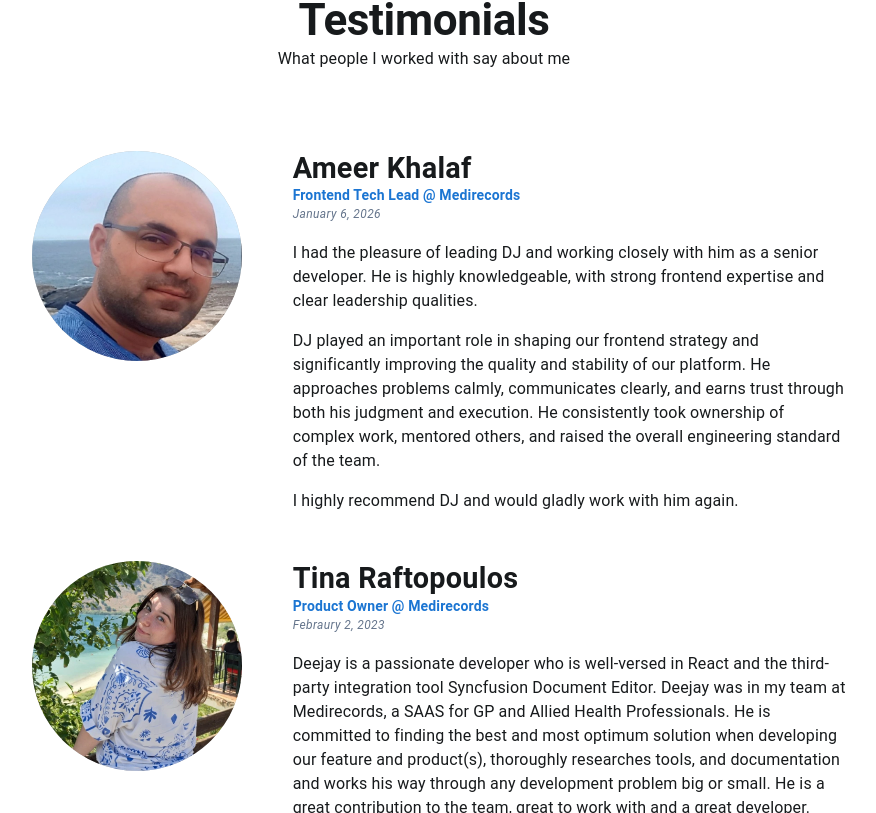
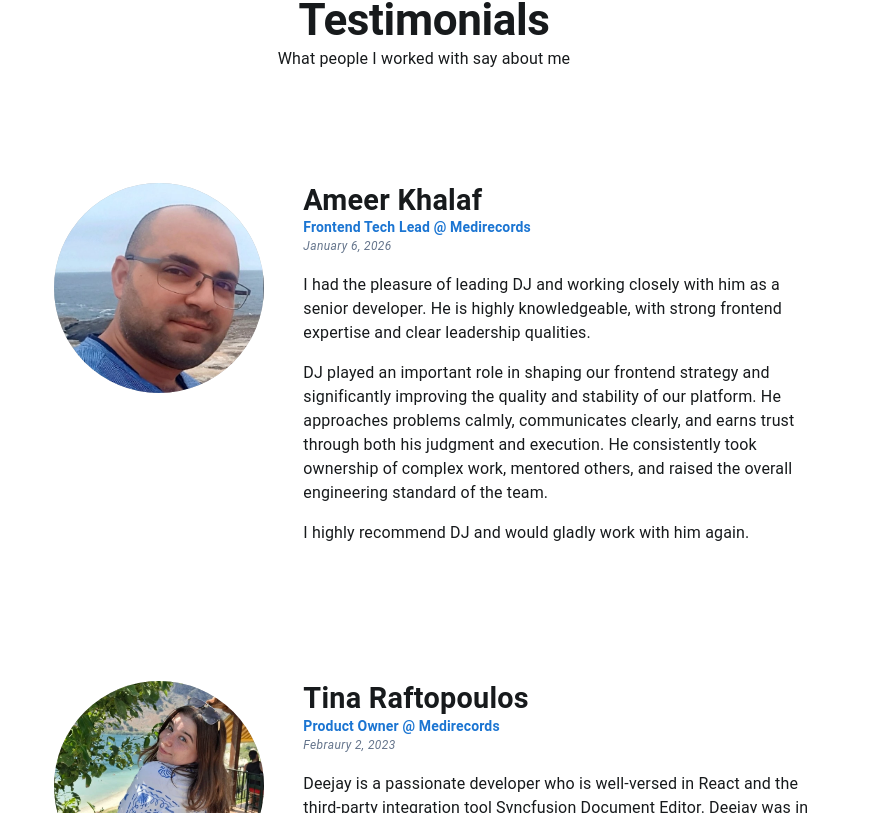
Before and after one commit to deejaygeroso/portfolio, a Next.js app: page / in a window 1280 px wide. Shown: the part 8147-8960 px from the top of the page, without its empty margins (216-1092 px from the left). Built offline with nearby package versions, Linux system fonts and the light colour scheme; what @mui/material-nextjs would draw is missing.

Commit message:
Fix background color

```diff
--- a/src/components/Testimonials/Testimonials.tsx
+++ b/src/components/Testimonials/Testimonials.tsx
@@ -28,7 +28,7 @@ export default function TestimonialList(): JSX.Element {
     <Box
       component='section'
       id={SectionPageIds.TESTIMONIALS}
-      sx={{ mt: 4, py: 4, background: '#fff' }}>
+      sx={{ mt: 4, py: 4, bgcolor: 'background.paper' }}>
       <SectionTitle
         title='Testimonials'
         subtitle='What people I worked with say about me'
@@ -46,7 +46,8 @@ export default function TestimonialList(): JSX.Element {
                 display: 'flex',
                 flexDirection: { xs: 'column', sm: 'row' },
                 gap: 2,
-                mb: { xs: 1, m: 5 },
+                p: { xs: 2, sm: 3, md: 4 },
+                mb: { xs: 2, sm: 3, md: 4 },
               }}>
               {/* Left: Profile (hidden on mobile) */}
               {!isMobile && (
```
